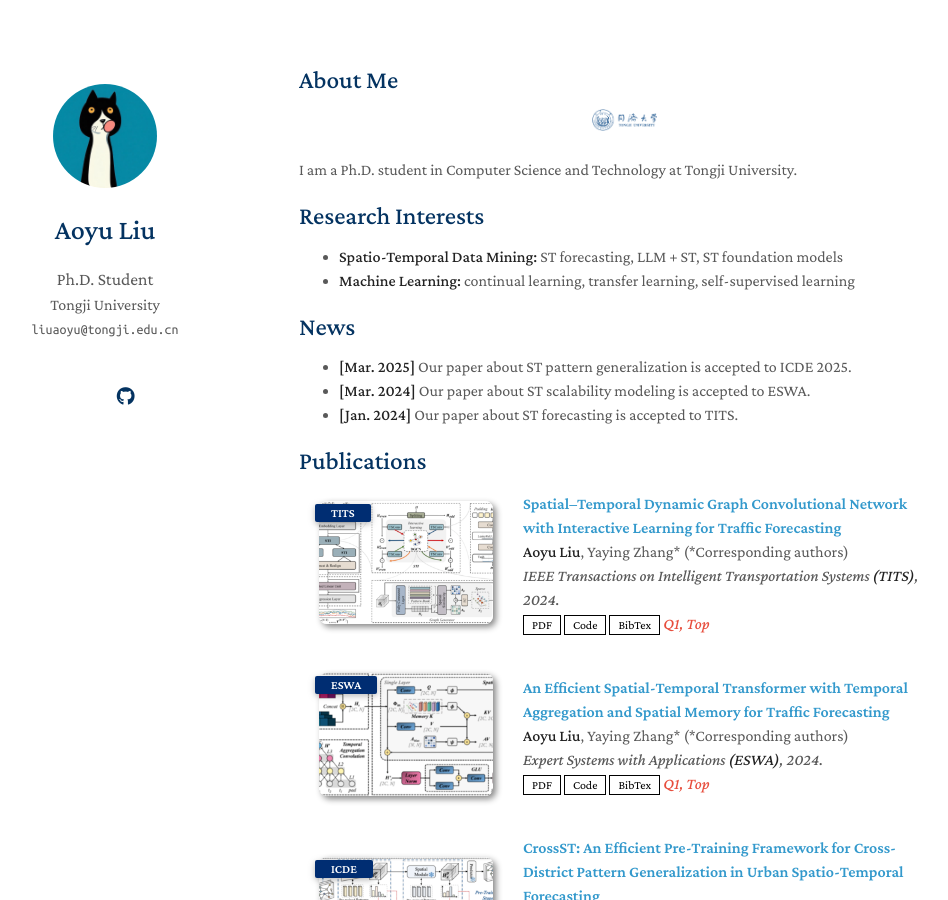
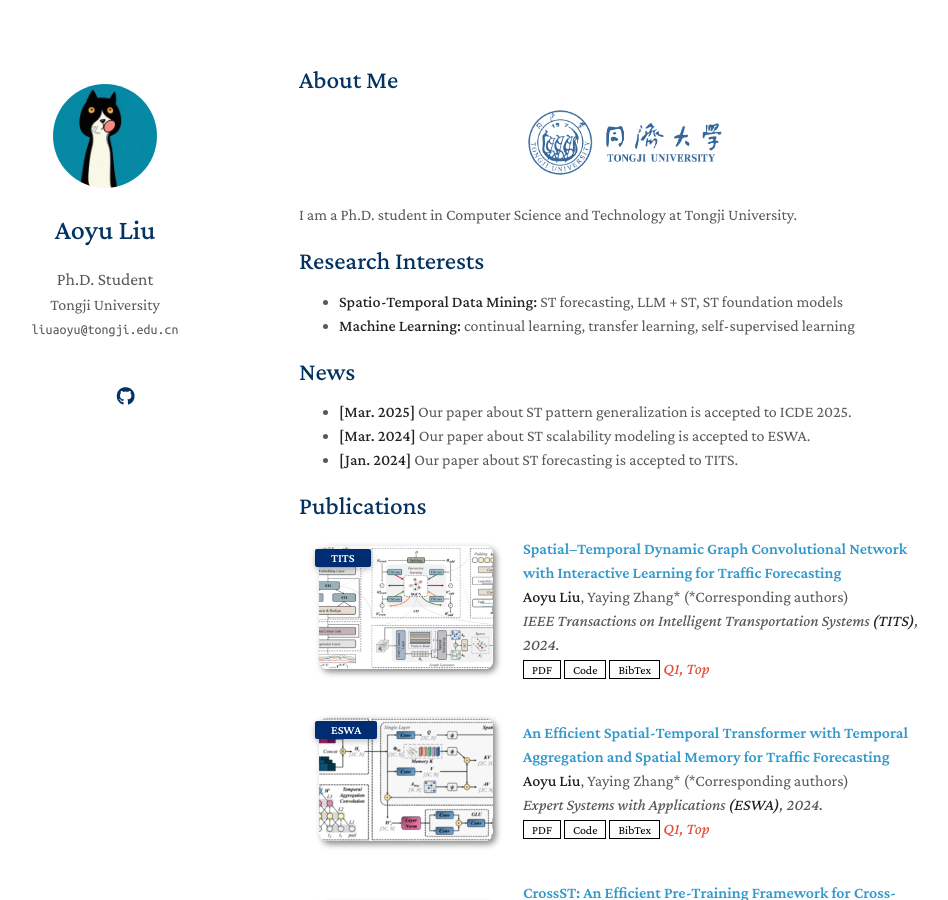
Before and after one commit to Aoyu-Liu/Aoyu-Liu.github.io, a Jekyll site: the page built from index.md, in a window 1280 px wide and 900 px high. Shown: the whole window, without its empty margins (171-1119 px from the left). Built offline with Jekyll 4.4.1, drawn with Linux system fonts in a browser that asks for light colours; a style sheet for code colours, icons or effects is not loaded; our own code applies the rules of GitHub Pages for plain Markdown files.

Commit message:
Update index.md

```diff
--- a/index.md
+++ b/index.md
@@ -4,7 +4,7 @@ layout: homepage
 
 ## About Me
 <p align="center">
-  <img src="./assets/img/tongji.png" width="10%">
+  <img src="./assets/img/tongji.png" width="30%">
 </p>
 I am a Ph.D. student in Computer Science and Technology at Tongji University.
 
```
